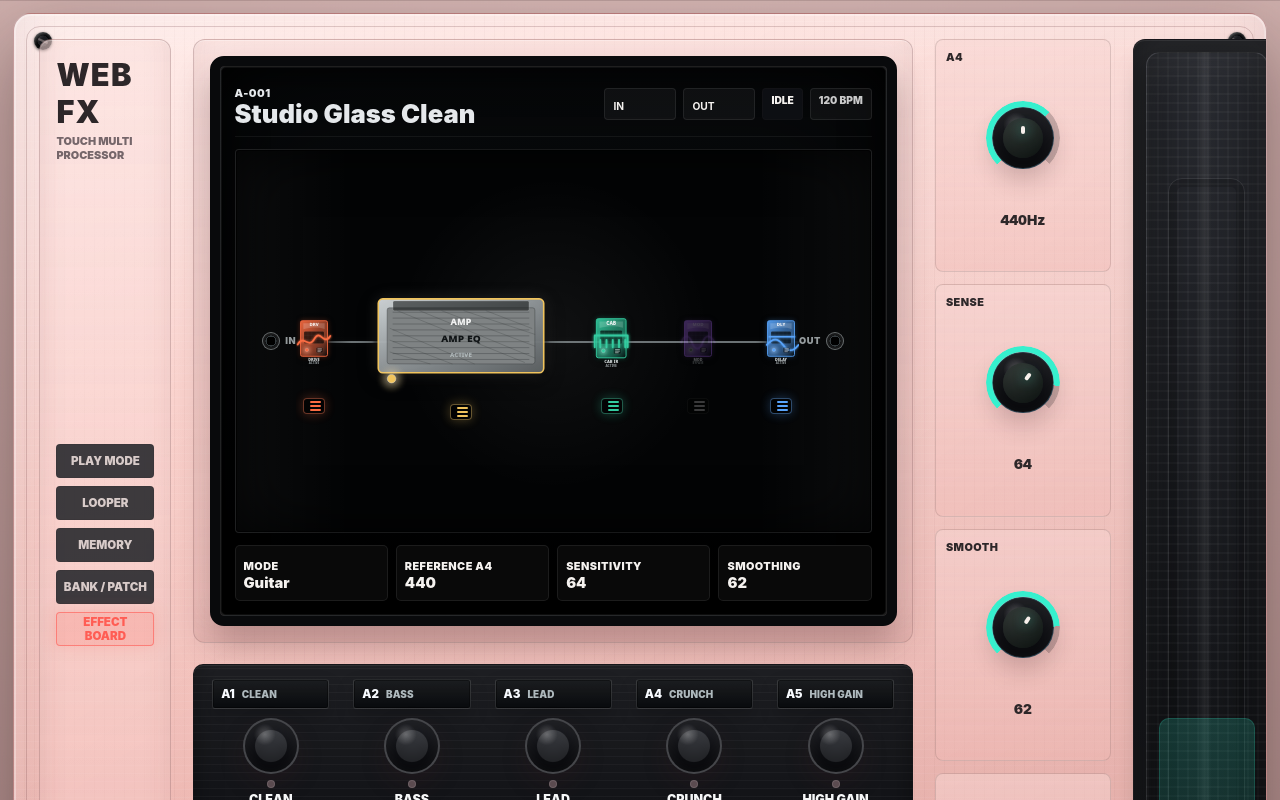
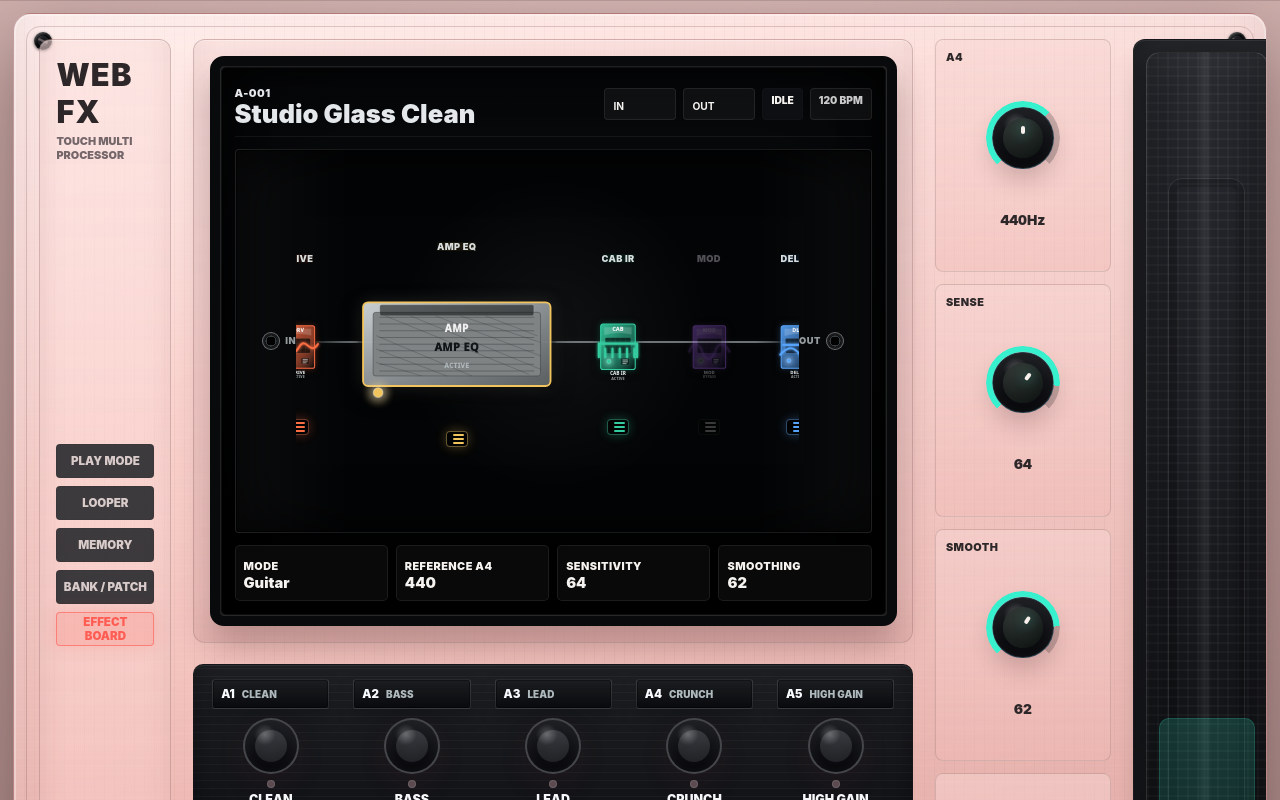
Before and after one commit to kimyounggaur/Guitar-Muti-Effector, a React (Vite) app: page / in a window 1280 px wide. Shown: the top 800 px of the page. Built offline with nearby package versions, Linux system fonts and the light colour scheme.

Commit message:
Enlarge LCD effect icons and labels

```diff
--- a/src/components/hardware/EffectChainDisplay.tsx
+++ b/src/components/hardware/EffectChainDisplay.tsx
@@ -167,6 +167,9 @@ function SortableEffectBlock({ pedal, selected, onToggle }: SortableEffectBlockP
       } ${pedal.bypassed ? 'is-bypassed' : ''} ${isDragging ? 'is-dragging' : ''}`}
       style={style}
     >
+      <span className="chain-effect-lcd-label" title={pedal.name}>
+        {truncateLabel(pedal.name.toUpperCase(), 13)}
+      </span>
       <button
         type="button"
         className="chain-effect-main chain-effect-svg-button"
--- a/src/styles/hardware.css
+++ b/src/styles/hardware.css
@@ -352,6 +352,10 @@
   position: relative;
   flex: 0 0 106px;
   opacity: 0.98;
+}
+
+.chain-effect-lcd-label {
+  display: none;
 }
 
 .chain-effect-shell:not(:last-child)::after {
@@ -3763,26 +3767,45 @@
   grid-auto-rows: initial;
   justify-content: center;
   align-items: center;
-  gap: clamp(8px, 1.5vw, 20px);
+  gap: clamp(6px, 0.9vw, 12px);
   width: 100%;
   height: 100%;
   min-height: 0;
   overflow-x: auto;
   overflow-y: hidden;
-  padding: clamp(16px, 2vw, 28px) clamp(4px, 1vw, 12px);
+  padding: clamp(22px, 2.4vw, 34px) clamp(4px, 1vw, 12px) clamp(16px, 2vw, 28px);
 }
 
 .screen-glass:not(.is-preset-browser) .chain-effect-shell {
-  flex: 0 0 clamp(58px, 5vw, 78px);
-  min-width: 58px;
+  display: grid;
+  flex: 0 0 clamp(72px, 6vw, 92px);
+  gap: 4px;
+  justify-items: center;
+  min-width: 72px;
 }
 
 .screen-glass:not(.is-preset-browser) .chain-effect-shell.type-ampEQ {
-  flex-basis: clamp(132px, 15vw, 218px);
+  flex-basis: clamp(158px, 17vw, 238px);
 }
 
 .screen-glass:not(.is-preset-browser) .chain-effect-shell.type-cabinetIR {
-  flex-basis: clamp(62px, 5.5vw, 88px);
+  flex-basis: clamp(78px, 6.4vw, 100px);
+}
+
+.screen-glass:not(.is-preset-browser) .chain-effect-lcd-label {
+  display: block;
+  max-width: 100%;
+  overflow: hidden;
+  color: rgba(235, 241, 242, 0.94);
+  font-size: clamp(0.58rem, 0.68vw, 0.72rem);
+  font-weight: 950;
+  letter-spacing: 0.04em;
+  line-height: 1;
+  text-align: center;
+  text-overflow: ellipsis;
+  text-shadow: 0 0 8px color-mix(in srgb, var(--effect-color) 38%, transparent);
+  text-transform: uppercase;
+  white-space: nowrap;
 }
 
 .screen-glass:not(.is-preset-browser) .chain-effect-shell:not(:last-child)::after {
@@ -3790,12 +3813,12 @@
 }
 
 .screen-glass:not(.is-preset-browser) .chain-effect-svg-button {
-  height: clamp(106px, 12vw, 142px);
+  height: clamp(124px, 14vw, 166px);
   min-height: 0;
 }
 
 .screen-glass:not(.is-preset-browser) .chain-effect-shell.type-ampEQ .chain-effect-svg-button {
-  height: clamp(118px, 13vw, 154px);
+  height: clamp(140px, 15.5vw, 190px);
 }
 
 .screen-glass:not(.is-preset-browser) .chain-effect-main {
@@ -3942,10 +3965,10 @@
   }
 
   .screen-glass:not(.is-preset-browser) .chain-effect-shell {
-    flex-basis: 76px;
+    flex-basis: 88px;
   }
 
   .screen-glass:not(.is-preset-browser) .chain-effect-shell.type-ampEQ {
-    flex-basis: 178px;
-  }
-}
+    flex-basis: 208px;
+  }
+}
```
